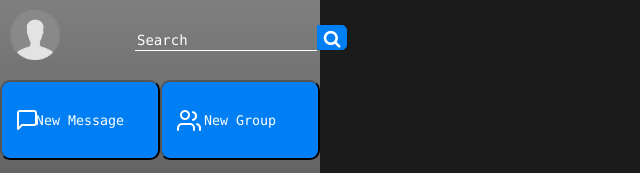
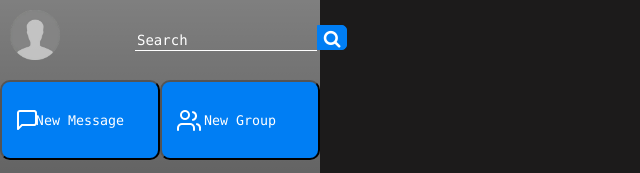
Before and after one commit to ramizrizqallah/ChatApp, a React app: page / in a window 1280 px wide. In both pictures the pointer is over the picture 35 px from the left and 34 px from the top of the page. Shown: the top 173 px of the page, 0-640 px from the left. Built offline with nearby package versions, Linux system fonts and the light colour scheme.

Commit message:
navbar style

```diff
--- a/src/Components/Navbar.js
+++ b/src/Components/Navbar.js
@@ -1,10 +1,15 @@
 import React from 'react'
 import '../style/mainPage.css'
+import { Link } from "react-router-dom";
+import { useHistory } from "react-router-dom";
+
 
 export default function Navbar(props) {
+    const history = useHistory();
     return (
         <div className="navbar">
-            <img style={avatarStyle} src={props.avatar} alt="Avatar" />
+
+            <img id="navAvatar" style={avatarStyle} src={props.avatar} alt="Avatar" onClick={() => window.open("./login", "_blank")} />
             <div className="search-container">
                 <input type="search" results="5" autosave="some_unique_value" placeholder="Search"  ></input>
                 <button id="searchBtn" type="submit"><i className="fa fa-search"></i></button>
--- a/src/style/mainPage.css
+++ b/src/style/mainPage.css
@@ -85,6 +85,11 @@ input[type=search] {
     font-size: 18px;
 }
 
+#navAvatar:hover {
+    opacity: 0.7;
+    cursor: pointer;
+}
+
 .newChat {
     justify-items: center;
     grid-area: 2;
```
